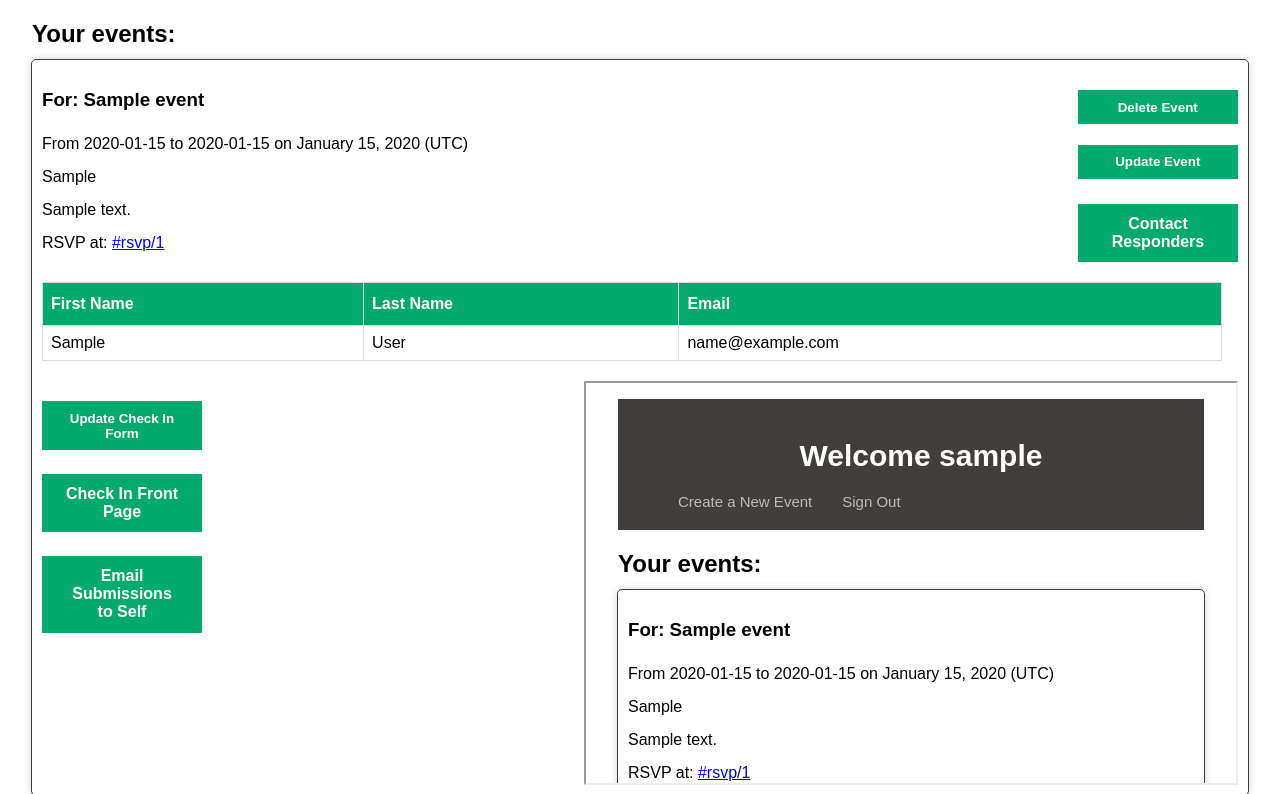
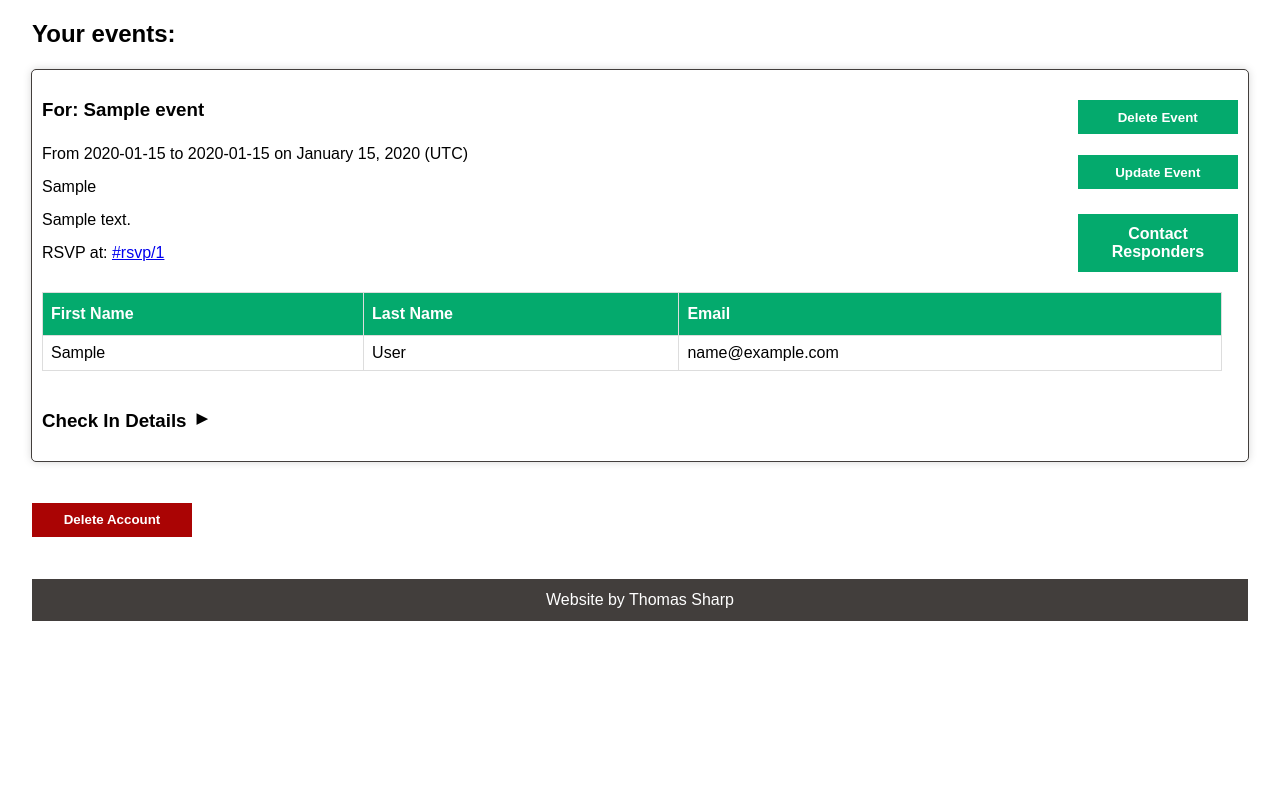
Before and after one commit to looking-sharp/Event_Tracker_Microservice, a Flask app: template Server/templates/userHome.html in a window 1280 px wide. Shown: the part 163-957 px from the top of the page. After the commit the page ends 784 px from the top, so only its background shows below. Run offline with Flask 3, Linux system fonts and the light colour scheme; the template is opened without the code that fills it: most values are stand-ins (such as "Sample title", 1, 10 or a date in 2020).

Commit message:
Check in details now need to be shown

```diff
--- a/Server/static/scripts/userHome.js
+++ b/Server/static/scripts/userHome.js
@@ -9,3 +9,15 @@ Array.from(divs).forEach(div => {
     div.style.overflowY = "hidden";
   }
 });
+
+function toggleDetails(id) {
+  const details = document.getElementById(`checkin-${id}`);
+  const arrow = document.getElementById(`arrow-${id}`);
+  if (details.style.display === "grid") {
+    details.style.display = "none";
+    arrow.classList.remove("open");
+  } else {
+    details.style.display = "grid";
+    arrow.classList.add("open");
+  }
+}
--- a/Server/static/styles/index.css
+++ b/Server/static/styles/index.css
@@ -264,3 +264,31 @@ footer {
 .check-in-div button {
   float: none;
 }
+
+.check-in-container {
+  display: grid;
+  grid-template-columns: auto auto;
+  align-items: flex-start;
+  max-width: 1000px;
+}
+
+.check-in-container a {
+  margin-left: 0;
+}
+
+.check-in-header {
+  cursor: pointer;
+}
+
+.check-in-header {
+  display: flex;
+}
+
+.arrow {
+  margin-left: 10px;
+  font-size: 14px;
+  transition: transform 0.2s;
+}
+.arrow.open {
+  transform: rotate(90deg);
+}
--- a/Server/templates/userHome.html
+++ b/Server/templates/userHome.html
@@ -81,6 +81,10 @@
       <b>No one has RSVP'd for this event yet <br>Share the link above to recieve RSVP's</b>
       {% endif %}
     </div>
+    <div class="check-in-header">
+      <h3 class="check-in-header" onclick="toggleDetails('{{ event.id }}')">Check In Details<span class="arrow" id="arrow-{{event['id']}}">▶</span></h3>
+    </div>
+    <div class="check-in-container" id="checkin-{{event['id']}}" style="display: none;">
       <div class="check-in-div">
         <form action='{{ url_for("create_form", event_id=event["id"], user_id=user_id) }}' method="GET" class="drop-button-class">
           <button type="submit" onclick="" class="drop-button">
@@ -91,6 +95,7 @@
         <a class="contact-button" href='{{ url_for("email_submissions", user_id=user_id, event_id=event["id"]) }}'>Email Submissions to Self</a>
       </div>
       <iframe src='{{ event["check_in_submissions_url"] }}' width="650" height="400" title="Submissions" style="float: right;"></iframe>
+    </div>
   </div>
   {% endfor %}
   <form action='{{ url_for("delete_account", user_id=user_id) }}' method="POST" id="delete-account">
```
Lines whose indentation alone changed are shown as unchanged.
